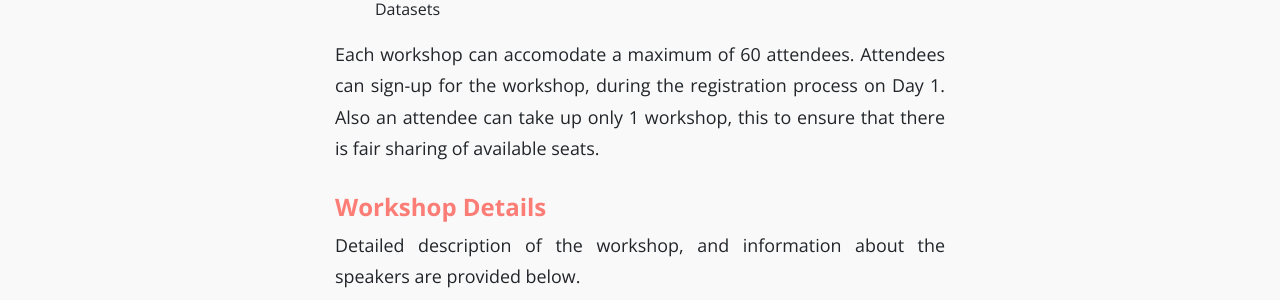
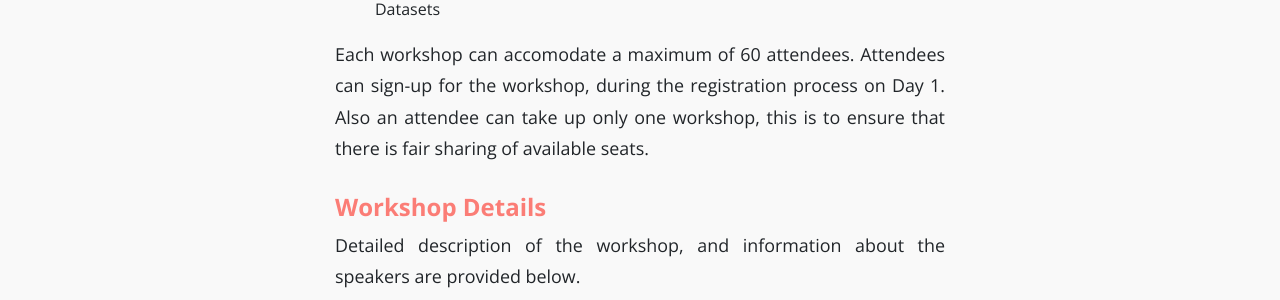
Before and after one commit to PySangamam/website, a Jekyll site: the page built from _posts/2018-09-04-workshop-list.md, in a window 1280 px wide and 900 px high. Shown: the part 444-744 px from the top of the window. Built offline with Jekyll 4.4.1, drawn with Linux system fonts in a browser that asks for light colours; some of the changed text lies outside the part shown.

Commit message:
Typo fixes and formatting fixes.

```diff
--- a/_posts/2018-09-04-workshop-list.md
+++ b/_posts/2018-09-04-workshop-list.md
@@ -21,7 +21,7 @@ following workshops scheduled.
 
 Each workshop can accomodate a maximum of 60 attendees. Attendees can
 sign-up for the workshop, during the registration process on Day 1.
-Also an attendee can take up only 1 workshop, this to ensure that
+Also an attendee can take up only one workshop, this is to ensure that
 there is fair sharing of available seats.
 
 #### **Workshop Details**
@@ -182,11 +182,11 @@ Day 2: 3:00 PM to 5:30 PM
 
 **Pre-requisites**
 
-    * Basic Python concepts
+* Basic Python concepts
 
 **Software Requirements**
 
-    * Anaconda (Python 3.6)
+* Anaconda (Python 3.6)
 
 **Content Outline**
 
```
